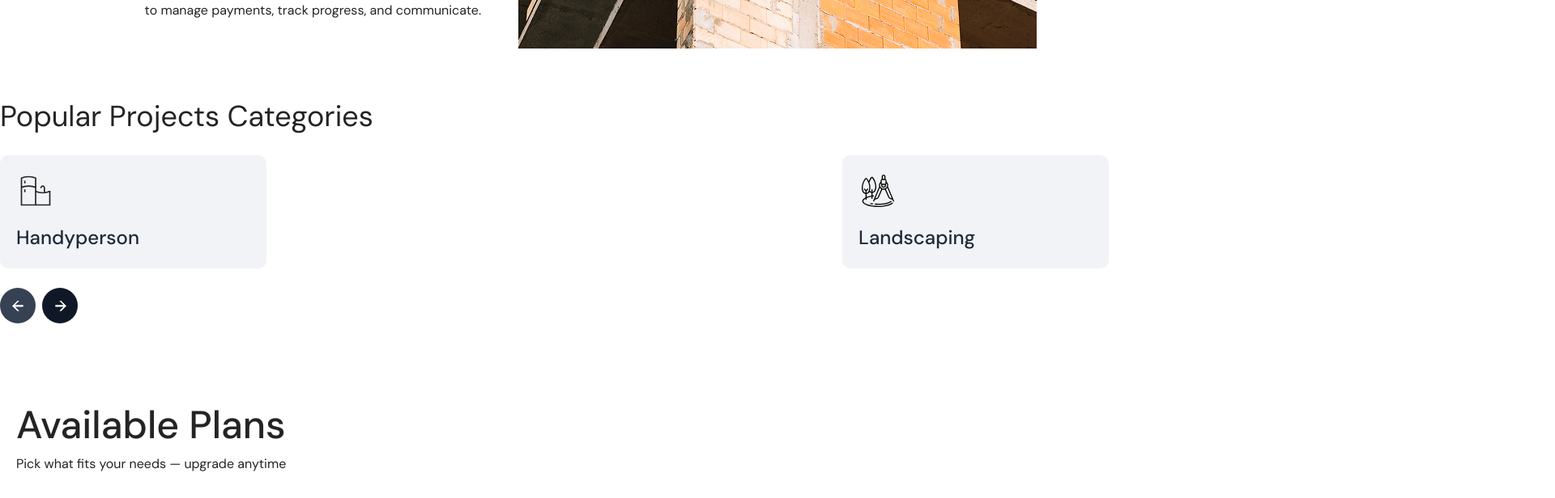
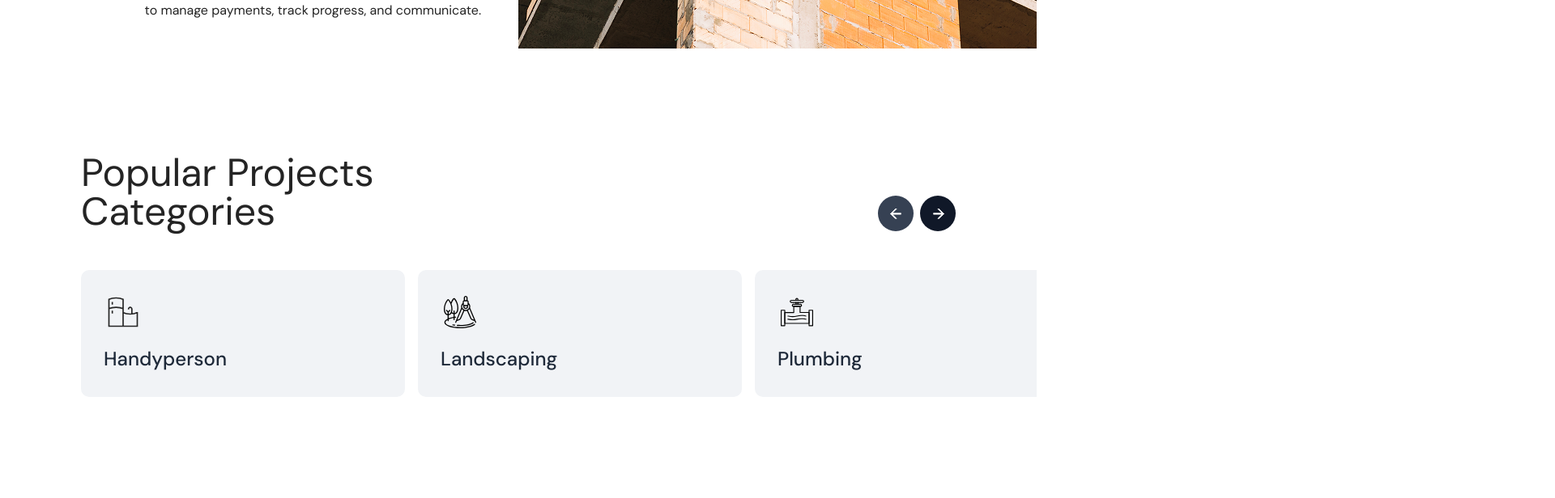
Before and after one commit to CBA-React/Christian-Landes, a Next.js app: page /for-contractors in a window 1280 px wide. Shown: the part 1440-2056 px from the top of the page at 81% size, 1920 px wide, since content can reach past the window. Built offline with nearby package versions, Linux system fonts and the light colour scheme.

Commit message:
Fixes after conflict merging

```diff
--- a/src/app/(main)/for-clients/page.tsx
+++ b/src/app/(main)/for-clients/page.tsx
@@ -9,15 +9,17 @@ import { DescriptionBanner } from '@/shared/components/DescriptionBanner/Descrip
 export default function ForClients(): JSX.Element {
 	return (
 		<main>
+			<div className="h-[530px] xl:h-[700px]">
 				<DescriptionBanner
 					title={'Find and hire trusted local contractors in minutes'}
 					description={
 						'Post your request, receive bids, and get the job done quickly and safely.'
 					}
-				height={'530px'}
 					buttonText={'Post a Job'}
 					buttonLink={'#'}
 				/>
+			</div>
+
 			<PointsDescription />
 			<ProjectCategories />
 			<WhyUs />
--- a/src/app/(main)/for-contractors/page.tsx
+++ b/src/app/(main)/for-contractors/page.tsx
@@ -8,12 +8,14 @@ import { DescriptionBanner } from '@/shared/components/DescriptionBanner/Descrip
 export default function ForContractors(): JSX.Element {
 	return (
 		<main>
+			<div className="h-[522px] xl:h-[700px]">
 				<DescriptionBanner
 					title="Expand your business opportunities with us"
 					description="Work on your own terms, get stable orders, and forget about finding clients — we’ll take care of the rest."
 					buttonText="Find Work"
 					buttonLink="#"
 				/>
+			</div>
 
 			<HowWorks />
 			<ProjectCategoriesSlider />
--- a/src/app/globals.css
+++ b/src/app/globals.css
@@ -34,6 +34,10 @@ body {
 	overflow: hidden;
 }
 
+.embla_categories {
+	overflow: hidden;
+}
+
 .embla_for_contractors {
 	overflow: hidden;
 }
@@ -57,9 +61,9 @@ body {
 		overflow: visible;
 	}
 
-	.embla__slide {
+	/* .embla__slide {
 		flex: 1 1 1;
-	}
+	} */
 }
 
 @media screen and (width > 1024px) {
--- a/src/modules/ForContractors/ProjectCategoriesSlider.tsx
+++ b/src/modules/ForContractors/ProjectCategoriesSlider.tsx
@@ -37,17 +37,43 @@ export const ProjectCategoriesSlider = () => {
 	}, [emblaApi, updateScrollButtons]);
 
 	return (
-		<div className="mt-[60px]">
-			<h2 className="mb-6 text-[36px] leading-12">
-				Popular Projects Categories
-			</h2>
+		<div className="mx-[20px] mt-[60px] xl:mx-0 xl:mt-[130px] xl:ml-[100px]">
+			<div className="mb-4 flex justify-between lg:mb-12">
+				<h2 className="text-[36px] leading-11 lg:w-[400px] lg:text-[48px] lg:leading-12">
+					Popular Projects Categories
+				</h2>
+				<div className="mr-25 hidden gap-2 self-end lg:flex">
+					<button
+						onClick={scrollPrev}
+						disabled={!canScrollPrev}
+						className={`flex h-11 w-11 items-center justify-center rounded-full transition-colors ${
+							canScrollPrev
+								? 'bg-gray-900 text-white hover:bg-gray-600'
+								: 'cursor-not-allowed bg-gray-700 text-gray-600'
+						}`}
+					>
+						<ArrowLeftHorizontal />
+					</button>
+					<button
+						onClick={scrollNext}
+						disabled={!canScrollNext}
+						className={`flex h-11 w-11 items-center justify-center rounded-full transition-colors ${
+							canScrollNext
+								? 'bg-gray-900 text-white hover:bg-gray-600'
+								: 'cursor-not-allowed bg-gray-700 text-gray-600'
+						}`}
+					>
+						<ArrowRightHorizontal />
+					</button>
+				</div>
+			</div>
 
-			<div className="embla overflow-hidden" ref={emblaRef}>
+			<div className="embla_categories overflow-hidden" ref={emblaRef}>
 				<div className="embla__container flex gap-4">
 					{categoriesData.map((category) => (
 						<div
 							key={category.id}
-							className="embla__slide !w-[80vw] !flex-none"
+							className="embla__slide h-[128px] w-[300px] !flex-none lg:h-[157px] lg:w-[400px]"
 						>
 							<CategoryItem
 								name={category.name}
@@ -59,7 +85,7 @@ export const ProjectCategoriesSlider = () => {
 				</div>
 			</div>
 
-			<div className="mt-6 flex gap-2">
+			<div className="mt-6 flex gap-2 lg:hidden">
 				<button
 					onClick={scrollPrev}
 					disabled={!canScrollPrev}
--- a/src/modules/Pricing/PricingCards.tsx
+++ b/src/modules/Pricing/PricingCards.tsx
@@ -10,7 +10,7 @@ export const PricingCards: React.FC = () => {
 	const { selectedIndex } = useCarouselDot(emblaApi);
 
 	return (
-		<section className="mx-auto my-[53px] flex w-full max-w-[1240px] flex-col md:mt-[90px] md:mb-[95px]">
+		<section className="mx-auto my-[53px] flex w-full max-w-[1240px] flex-col md:mt-[110px] md:mb-[95px]">
 			<div className="px-[20px] text-[#242424] xl:px-0">
 				<h3 className="text-[36px] font-[400] md:text-[48px] md:font-[500]">
 					Available Plans
--- a/src/shared/components/CategoryItem/CategoryItem.tsx
+++ b/src/shared/components/CategoryItem/CategoryItem.tsx
@@ -14,7 +14,7 @@ export const CategoryItem = ({
 	return (
 		<div
 			key={id}
-			className="group s w-full max-w-[450px] min-w-[200px] flex-shrink-0 rounded-[10px] bg-[#F1F3F6] p-5 sm:max-w-[100%] md:w-[calc(50%-0.5rem)] lg:w-[calc(33.333%-0.75rem)]"
+			className="group s sm:max-w-[100%]] h-full w-full max-w-[450px] min-w-[200px] rounded-[10px] bg-[#F1F3F6] p-5 lg:p-7"
 		>
 			<div className="flex h-full flex-col items-start justify-start text-left">
 				<div
--- a/src/shared/components/DescriptionBanner/DescriptionBanner.tsx
+++ b/src/shared/components/DescriptionBanner/DescriptionBanner.tsx
@@ -10,7 +10,6 @@ interface BannerProps {
 	description: string;
 	buttonText: string;
 	buttonLink: string;
-	height?: string;
 	buttonIcon?: ReactNode;
 }
 
@@ -19,14 +18,15 @@ export const DescriptionBanner = ({
 	description,
 	buttonText,
 	buttonLink,
-	height,
 	buttonIcon = <ArrowRightIcon aria-hidden="true" />,
 }: BannerProps): JSX.Element => {
 	return (
 		<article
-			className={`light-background h-[${height}] w-full bg-[#F1F3F6] lg:h-[700px]`}
+			className={
+				'light-background h-full w-full bg-[#F1F3F6] lg:h-[700px]'
+			}
 		>
-			<section className="flex h-full flex-col items-center justify-start px-4 pt-30 text-center sm:justify-center sm:pt-0 md:px-6 lg:px-0">
+			<section className="flex h-full flex-col items-center justify-start px-4 pt-28 text-center sm:justify-center sm:pt-0 md:px-6 lg:px-0">
 				<h1 className="max-w-[811px] text-[48px] leading-[48px] font-medium lg:text-[64px] lg:leading-[64px]">
 					{title}
 				</h1>
--- a/src/shared/components/PricingCard/PricingCard.tsx
+++ b/src/shared/components/PricingCard/PricingCard.tsx
@@ -97,7 +97,7 @@ export const PricingCard: React.FC<PricingCardProps> = ({
 			<Link
 				href={button.href}
 				aria-label={button.label}
-				className="w-full justify-self-start"
+				className="w-full"
 			>
 				<Button
 					type="button"
```
Lines whose indentation alone changed are shown as unchanged.
